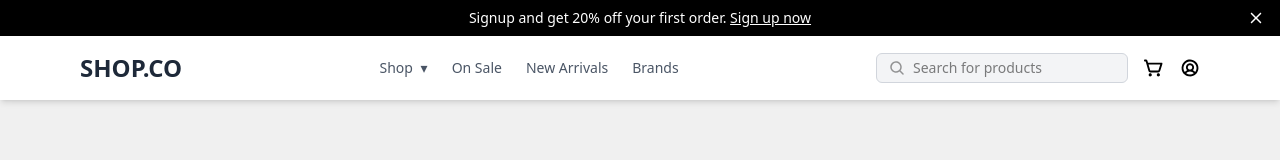
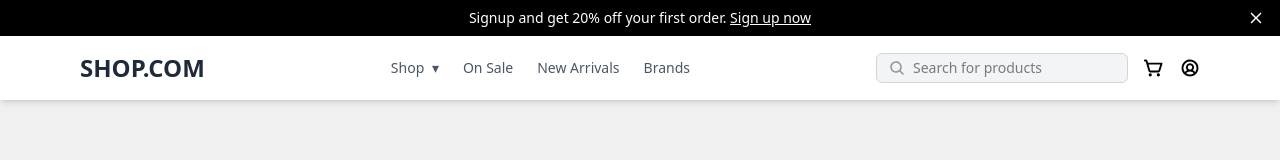
Before and after one commit to Claudius26/shoppingco, a React (Vite) app: page / in a window 1280 px wide. Shown: the top 160 px of the page. Built offline with nearby package versions, Linux system fonts and the light colour scheme; no server answers.

Commit message:
changed name

```diff
--- a/src/components/navbar/Navbar.jsx
+++ b/src/components/navbar/Navbar.jsx
@@ -47,7 +47,7 @@
             <span className="text-2xl font-bold cursor-pointer">&#9776;</span>
           </button>
         </div>
-        <h2 className="text-2xl font-bold text-gray-800">SHOP.CO</h2>
+        <h2 className="text-2xl font-bold text-gray-800">SHOP.COM</h2>
       </div>
 
       <nav className="hidden md:flex space-x-6 text-gray-600 text-sm font-medium">
```
